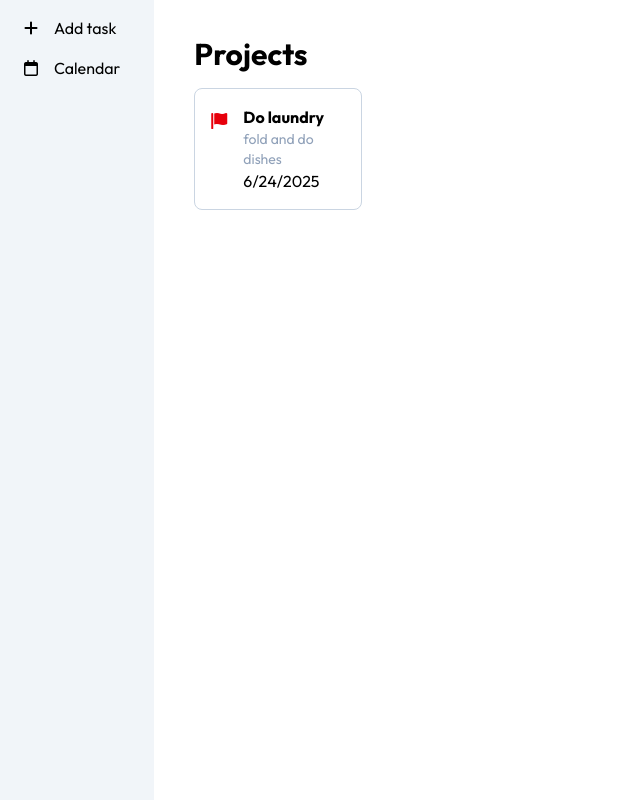
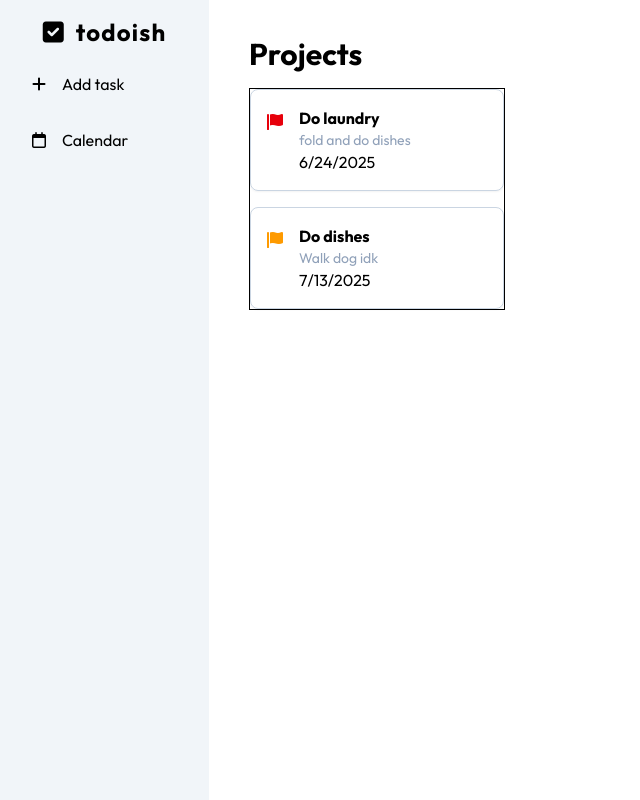
Before and after one commit to sukelully/to-do-list, a website built with webpack: page src/index.html in a window 1280 px wide. Shown: the whole page, without its empty margins (0-640 px from the left). Built offline with nearby package versions, Linux system fonts and the light colour scheme.

Commit message:
Add subtle animations and improve project styling

```diff
--- a/package.json
+++ b/package.json
@@ -7,7 +7,8 @@
     "dev": "webpack serve --config webpack.dev.js",
     "build": "webpack --config webpack.prod.js",
     "deploy": "git subtree push --prefix dist origin gh-pages",
-    "clean": "rm -rf dist/"
+    "clean": "rm -rf dist/",
+    "prettier": "npx prettier --write ./src/*.html"
   },
   "repository": {
     "type": "git",
--- a/src/index.html
+++ b/src/index.html
@@ -14,21 +14,25 @@
 </head>
 
 <body class="flex">
-    <main class="flex">
-        <section id="sidebar" class="flex flex-col py-4 px-6 bg-slate-100 min-h-screen w-2/5 gap-4">
-            <button aria-label="Add task" class="flex items-center gap-4">
+    <main class="flex min-w-full">
+        <section id="sidebar" class="flex flex-col py-4 px-6 bg-slate-100 min-h-screen w-1/5 gap-4">
+            <div id="header-container" class="flex flex-row-reverse items-center gap-3 justify-center">
+                <h1 class="text-2xl font-bold tracking-wider">todoish</h1>
+                <i class="fa-solid fa-square-check text-2xl"></i>
+            </div>
+            <button aria-label="Add task" class="flex items-center gap-4 cursor-pointer p-2 hover:bg-slate-300 rounded-md transition-colors duration-200">
                 <i class="fa-solid fa-plus"></i>
                 Add task
             </button>
-            <button aria-label="Calendar" class="flex items-center gap-4">
+            <button aria-label="Calendar" class="flex items-center gap-4 cursor-pointer p-2 hover:bg-slate-300 rounded-md transition-colors duration-200">
                 <i class="fa-regular fa-calendar"></i>
                 Calendar
             </button>
         </section>
 
-        <section id="projects" class="mx-10 my-5">
+        <section id="projects" class="mx-10 my-5 w-full">
             <h1 class="text-3xl font-bold my-4">Projects</h1>
-            <div id="projects-container">
+            <div id="projects-container" class="flex flex-col gap-4 w-64 border">
             </div>
         </section>
     </main>
--- a/src/index.js
+++ b/src/index.js
@@ -15,7 +15,7 @@ const taskTest2 = new Task(
     2);
 
 tasksArray.push(taskTest);
-// tasksArray.push(taskTest2);
+tasksArray.push(taskTest2);
 
 const displayTasks = (function () {
     const projectsContainer = document.getElementById("projects-container");
@@ -24,7 +24,7 @@ const displayTasks = (function () {
         const taskDiv = document.createElement("div");
         projectsContainer.appendChild(taskDiv);
         taskDiv.id = "task-container";
-        taskDiv.classList.add("border", "border-solid", "border-slate-300", "rounded-lg", "p-4", "flex", "gap-4", "items-start");
+        taskDiv.classList.add("border","border-solid", "border-slate-300", "rounded-lg", "p-4", "flex", "gap-4", "items-start", "shadow-xs", "hover:shadow-md", "transition-shadow", "duration-300", "hover:border-slate-400", "transition-border", "min-w-full", "group");
 
         const list = document.createElement("ul");
 
@@ -32,12 +32,13 @@ const displayTasks = (function () {
         priorityIcon.classList.add("fa-solid", "fa-flag", "py-2");
         switch (task.priority) {
             case 0:
+                priorityIcon.classList.add("text-white")
                 break;
             case 1:
                 priorityIcon.classList.add("text-green-600");
                 break;
             case 2:
-                priorityIcon.classList.add("text-yellow-600");
+                priorityIcon.classList.add("text-amber-500");
                 break;
             case 3:
                 priorityIcon.classList.add("text-red-600");
@@ -65,5 +66,9 @@ const displayTasks = (function () {
             list.appendChild(li);
             taskDiv.appendChild(list);
         });
+        const optionsIcon = document.createElement("i");
+        optionsIcon.classList.add("fa-solid", "fa-ellipsis", "item-end", "ml-auto", "invisible", "group-hover:visible", "cursor-pointer");
+
+        taskDiv.appendChild(optionsIcon);
     }
 })();
```
